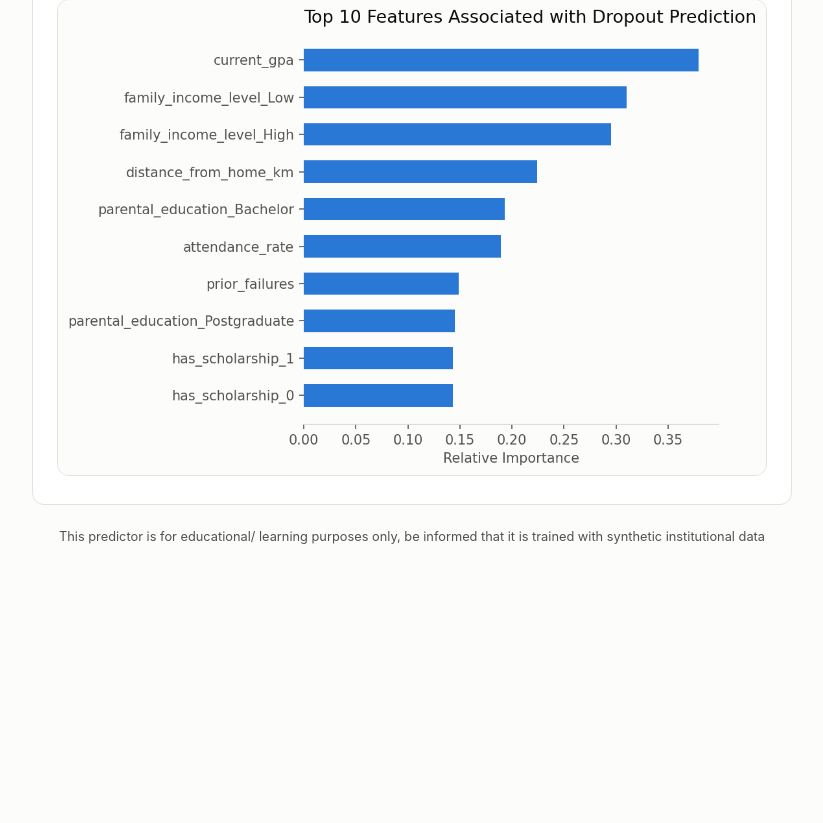
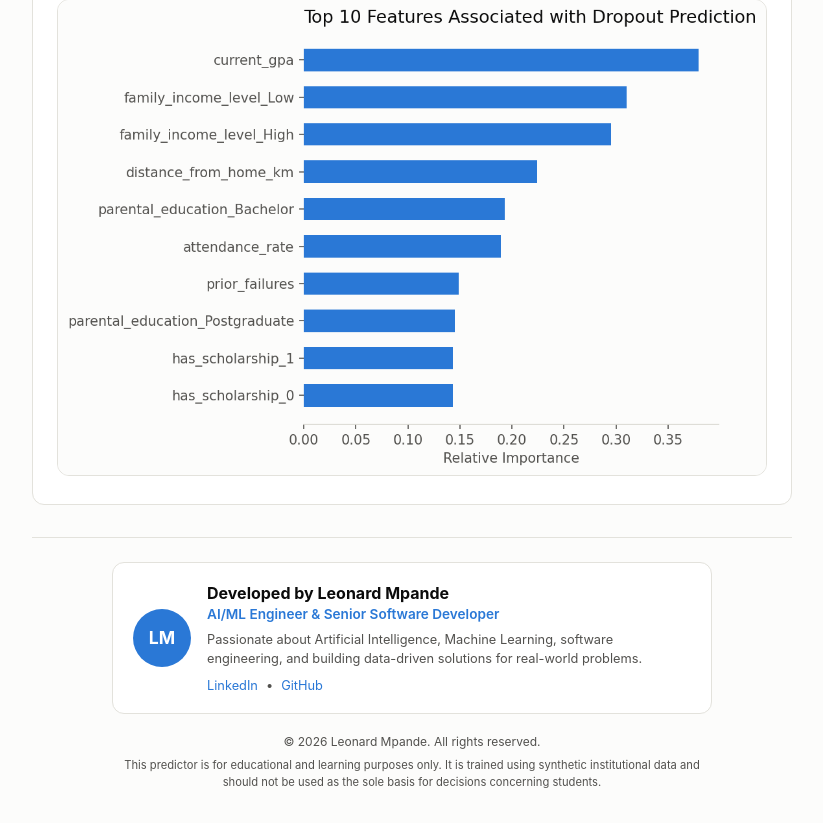
Before and after one commit to leompande/student_dropout_predictor, a Flask app: page / in a window 1280 px wide. Shown: the part 761-1584 px from the top of the page, without its empty margins (228-1051 px from the left). Before the commit the page ends 1305 px from the top, so only its background shows below. Run offline with Flask 3, Linux system fonts and the light colour scheme; parts of the project's set-up code (start-up, migrations or seed data) failed here and were passed over.

Commit message:
pin python runtime

```diff
--- a/app.py
+++ b/app.py
@@ -85,4 +85,4 @@ def health():
 
 
 if __name__ == "__main__":
-    app.run(host="0.0.0.0", port=9001, debug=True)
+    app.run(host="0.0.0.0", port=8000, debug=True)
--- /dev/null
+++ b/runtime.txt
@@ -0,0 +1 @@
+python-3.11.9
--- a/templates/index.html
+++ b/templates/index.html
@@ -31,6 +31,103 @@
   .high{color:var(--red);} .low{color:var(--green);}
   footer{margin-top:24px;font-size:0.8rem;color:var(--text-secondary);text-align:center;}
   img.chart{max-width:100%;border-radius:12px;border:1px solid var(--border);margin-top:24px;}
+
+    .author-footer{
+  margin-top:32px;
+  padding-top:24px;
+  border-top:1px solid var(--border);
+  text-align:center;
+}
+
+.author-card{
+  display:flex;
+  align-items:center;
+  justify-content:center;
+  gap:16px;
+  max-width:600px;
+  margin:0 auto 20px;
+  padding:20px;
+  background:var(--card);
+  border:1px solid var(--border);
+  border-radius:12px;
+  text-align:left;
+}
+
+.author-avatar{
+  width:58px;
+  height:58px;
+  min-width:58px;
+  border-radius:50%;
+  background:var(--blue);
+  color:#fff;
+  display:flex;
+  align-items:center;
+  justify-content:center;
+  font-weight:700;
+  font-size:1.1rem;
+}
+
+.author-info h3{
+  margin:0 0 3px;
+  font-size:1rem;
+  color:var(--text-primary);
+}
+
+.author-title{
+  margin:0 0 8px;
+  color:var(--blue);
+  font-size:0.85rem;
+  font-weight:600;
+}
+
+.author-description{
+  margin:0;
+  color:var(--text-secondary);
+  font-size:0.8rem;
+  line-height:1.5;
+}
+
+.author-links{
+  margin-top:10px;
+  display:flex;
+  align-items:center;
+  gap:8px;
+  font-size:0.8rem;
+}
+
+.author-links a{
+  color:var(--blue);
+  text-decoration:none;
+}
+
+.author-links a:hover{
+  text-decoration:underline;
+}
+
+.copyright{
+  margin-top:12px;
+  font-size:0.75rem;
+  color:var(--text-secondary);
+}
+
+.disclaimer{
+  max-width:600px;
+  margin:8px auto 0;
+  font-size:0.7rem;
+  line-height:1.5;
+  color:var(--text-secondary);
+}
+
+@media (max-width:600px){
+  .author-card{
+    text-align:center;
+    flex-direction:column;
+  }
+
+  .author-links{
+    justify-content:center;
+  }
+}
 </style>
 </head>
 <body>
@@ -80,7 +177,42 @@
     <img class="chart" src="/static/feature_importance.png" alt="Top dropout risk factors">
   </div>
 
-  <footer>This predictor is for educational/ learning purposes only, be informed that it is trained with synthetic institutional data</footer>
-</div>
+<footer class="author-footer">
+  <div class="author-card">
+    <div class="author-avatar">LM</div>
+
+    <div class="author-info">
+      <h3>Developed by Leonard Mpande</h3>
+
+      <p class="author-title">
+        AI/ML Engineer & Senior Software Developer
+      </p>
+
+      <p class="author-description">
+        Passionate about Artificial Intelligence, Machine Learning,
+        software engineering, and building data-driven solutions
+        for real-world problems.
+      </p>
+
+      <div class="author-links">
+<!--        <a href="mailto:your-email@example.com">Email</a>-->
+<!--        <span>•</span>-->
+        <a href="https://www.linkedin.com/in/leonard-mpande-1b050972/" target="_blank">LinkedIn</a>
+        <span>•</span>
+        <a href="https://github.com/leompande" target="_blank">GitHub</a>
+      </div>
+    </div>
+  </div>
+
+  <div class="copyright">
+    © 2026 Leonard Mpande. All rights reserved.
+  </div>
+
+  <div class="disclaimer">
+    This predictor is for educational and learning purposes only.
+    It is trained using synthetic institutional data and should not
+    be used as the sole basis for decisions concerning students.
+  </div>
+</footer></div>
 </body>
 </html>
```
